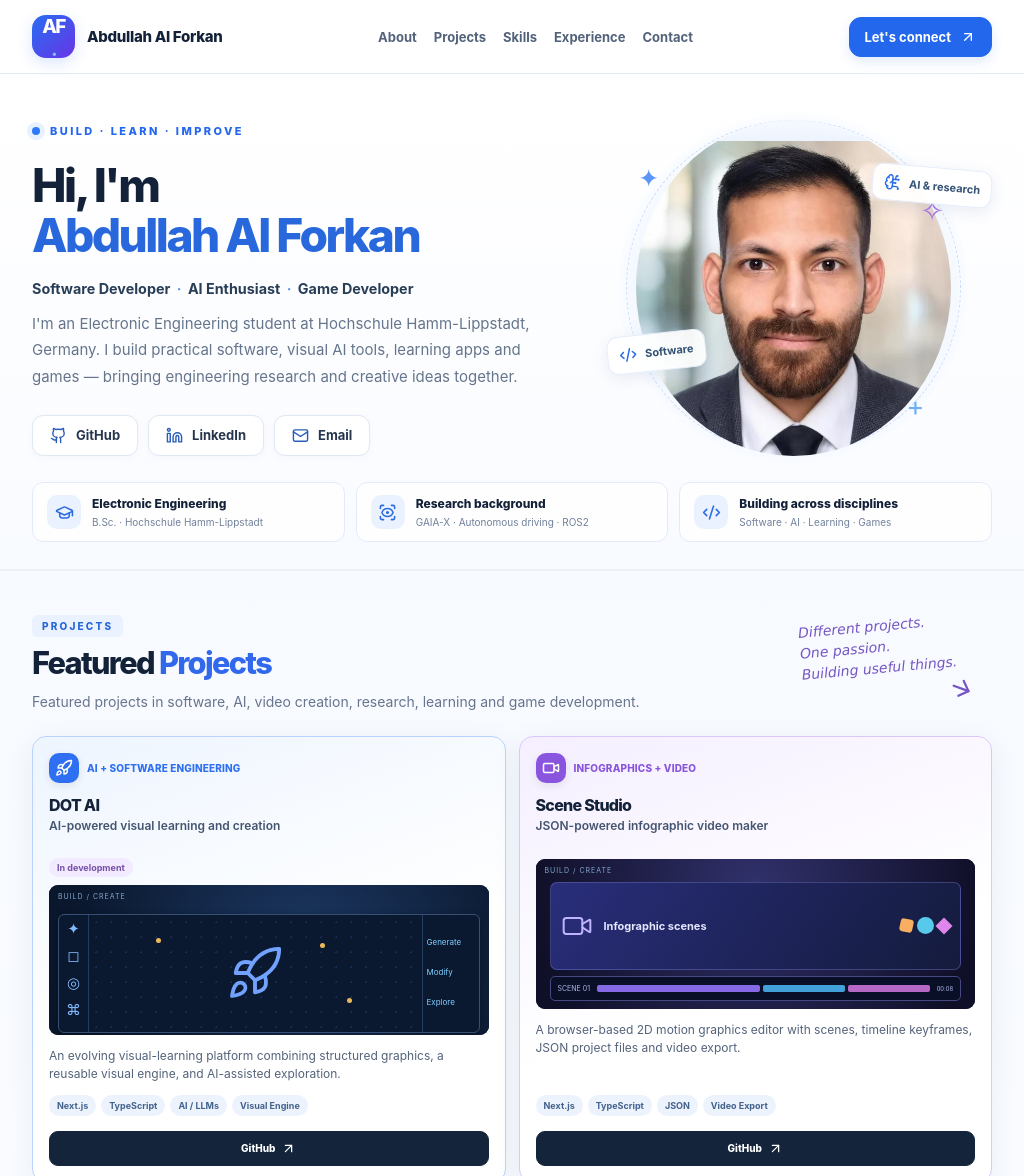
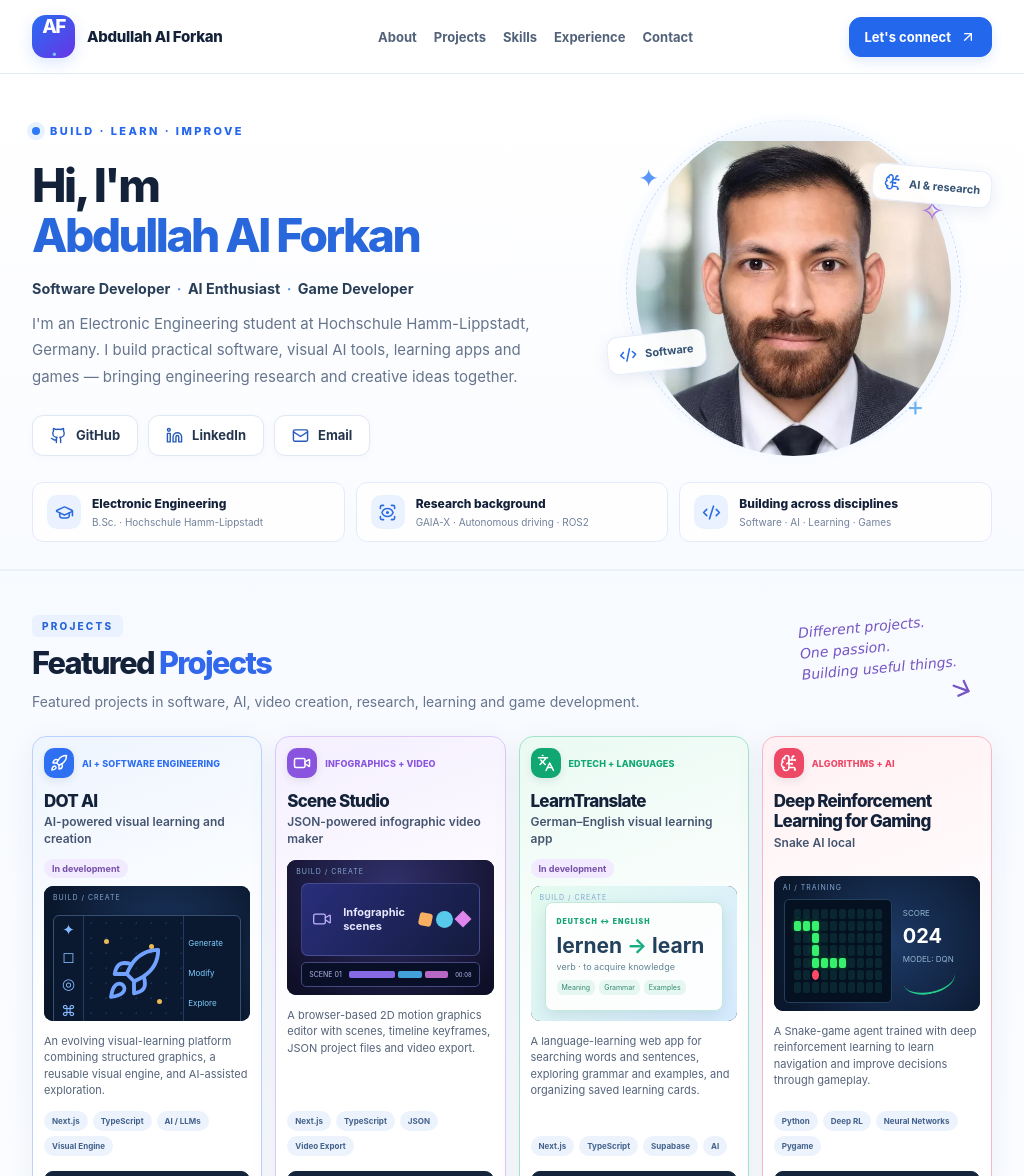
Before and after one commit to Forkan01/forkan-portfolio, a Next.js app: page / in a window 1024 px wide. Shown: the top 1176 px of the page. Built offline with nearby package versions, Linux system fonts and the light colour scheme.

Commit message:
Keep four-column project cards on laptop screens

```diff
--- a/app/globals.css
+++ b/app/globals.css
@@ -247,3 +247,15 @@ h2 em { font-style: normal; color: #3268ec; }
   .site-header { position: static; }
   .featured-card,.mini-card,.skill-card,.experience-card { break-inside: avoid; }
 }
+
+/* Preserve the requested four-card layout on standard 1024px+ laptops. */
+@media (min-width: 981px) and (max-width: 1150px) {
+  .featured-grid, .more-grid { grid-template-columns: repeat(4,minmax(0,1fr)); }
+  .featured-card { padding: 11px; }
+  .featured-category { font-size: 9px; }
+  .featured-card h3 { font-size: 17px; }
+  .featured-card .project-art { height: 135px; }
+  .featured-description { font-size: 11px; }
+  .tech-tags span { font-size: 8px; }
+  .project-link { font-size: 9px; }
+}
```
